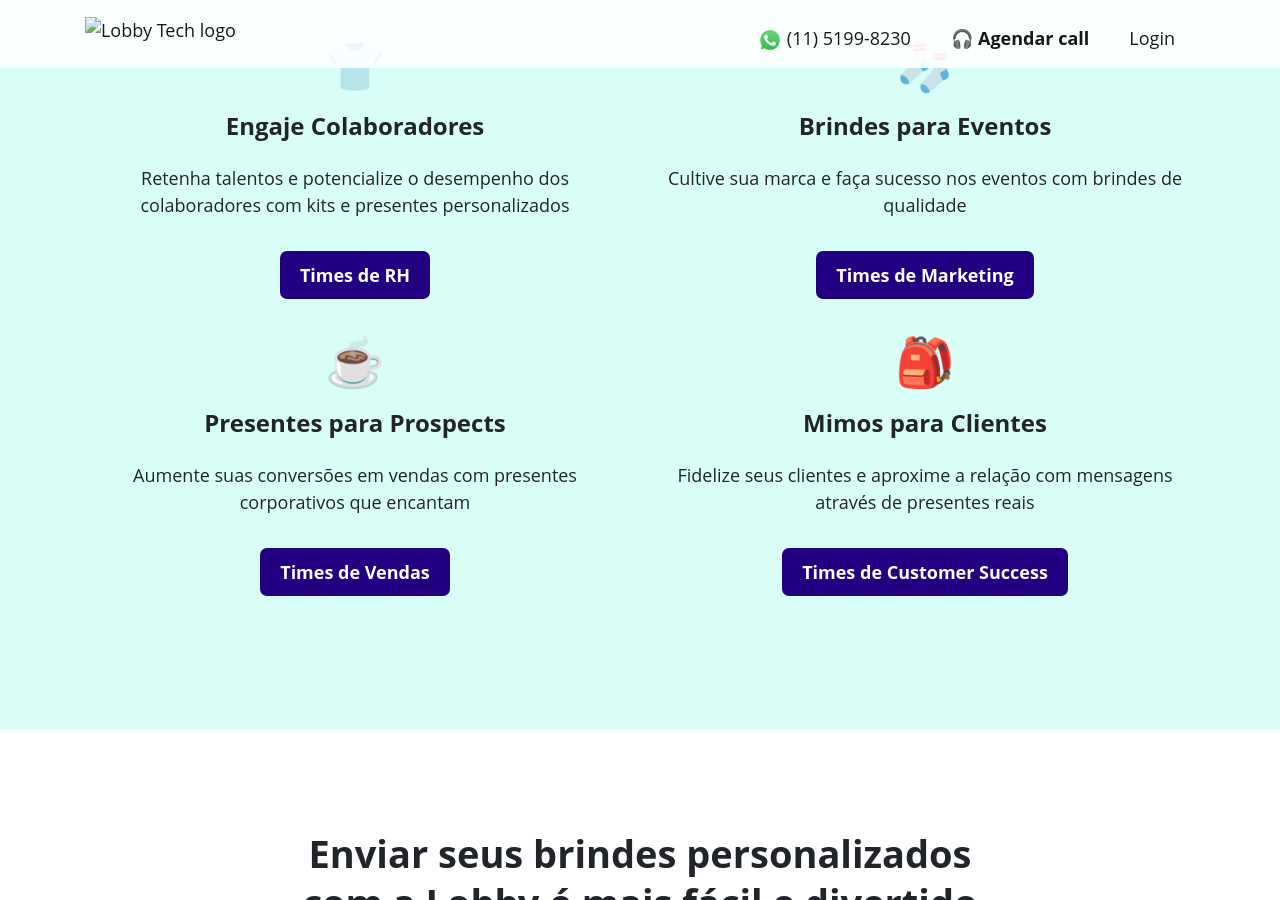
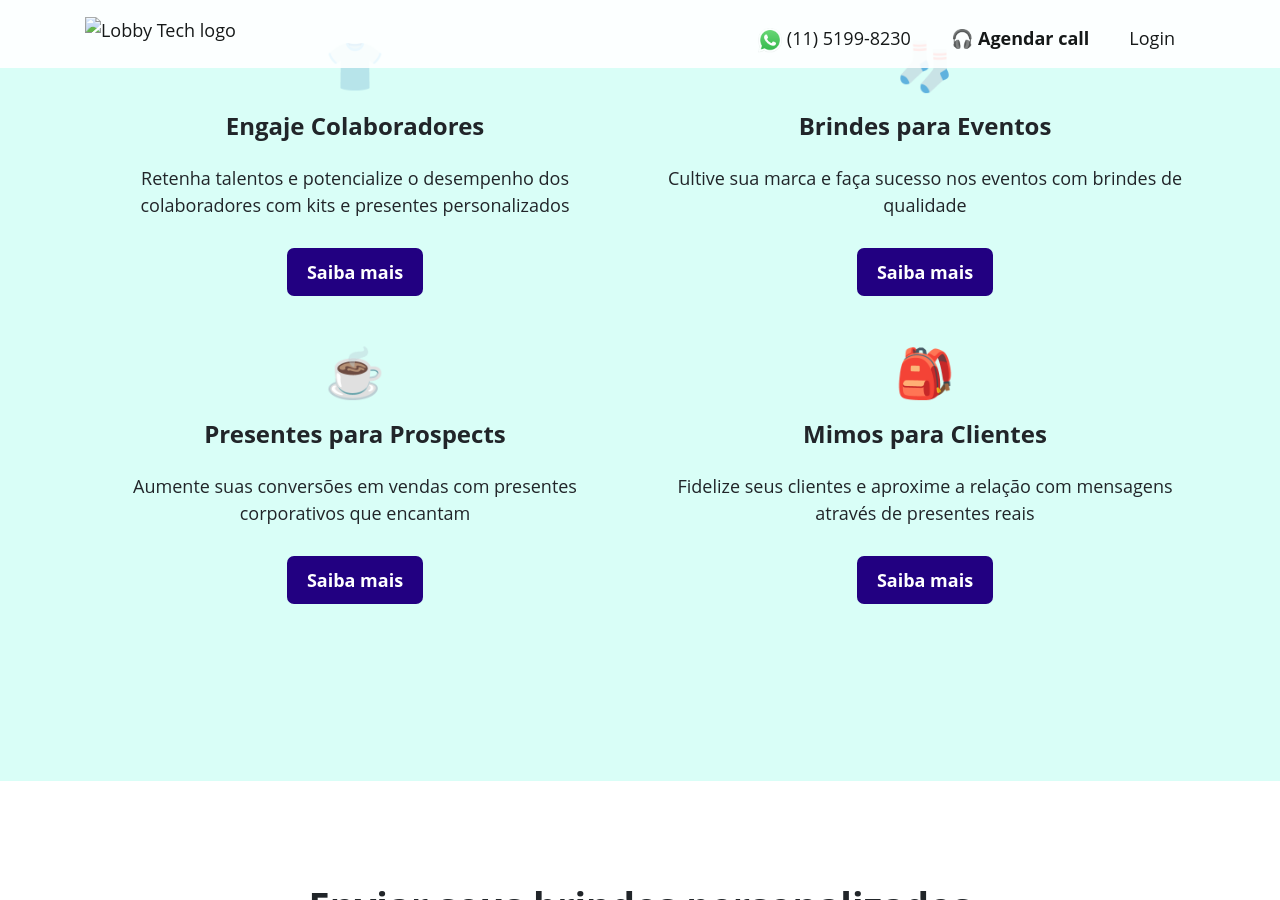
Before and after one commit to lobby-tech/lobby.tech, a Jekyll site: the page built from index.html, in a window 1280 px wide and 900 px high, scrolled down 1377 px. Built offline with Jekyll 4.4.1, drawn with Linux system fonts in a browser that asks for light colours; a script that is not in the unit is left out; comment, search, counter and statistics services are not loaded.

Commit message:
Updated site

```diff
--- a/customer-success.html
+++ b/customer-success.html
@@ -15,7 +15,7 @@ layout: home
         </h2>
         <br>
         <p>
-          <a href="/monte-seu-kit" class="btn js-btn-catalog">
+          <a href="/monte-seu-kit?lp=customer-success" class="btn js-btn-catalog">
             Monte seu kit 🎁
           </a>
         </p>
@@ -61,7 +61,7 @@ layout: home
   </div>
   <br>
   <p>
-    <a href="/monte-seu-kit" class="btn js-btn-catalog">
+    <a href="/monte-seu-kit?lp=customer-success" class="btn js-btn-catalog">
       Monte seu kit
     </a>
   </p>
@@ -137,7 +137,7 @@ layout: home
     var params = new URLSearchParams(window.location.search);
     var btnCatalog = document.getElementsByClassName('js-btn-catalog');
     for (i = 0; i < btnCatalog.length; i++) {
-      btnCatalog[i].setAttribute('href', btnCatalog[i].getAttribute('href') + '?' + params);
+      btnCatalog[i].setAttribute('href', btnCatalog[i].getAttribute('href') + '&' + params);
     }
   })();
 </script>
--- a/index.html
+++ b/index.html
@@ -109,9 +109,8 @@ layout: home
         <p class="font--xxl">👕</p>
         <h2 class="font--lg"><b>Engaje Colaboradores</b></h2>
         <p>Retenha talentos e potencialize o desempenho dos colaboradores com kits e presentes personalizados</p>
-        <br>
-        <p>
-          <a href="/rh" class="btn">Times de RH</a>
+        <p style="margin-top:40px;margin-bottom:30px">
+          <a href="/rh" class="btn">Saiba mais</a>
         </p>
         <br>
       </section>
@@ -119,9 +118,8 @@ layout: home
         <p class="font--xxl">🧦</p>
         <h2 class="font--lg"><b>Brindes para Eventos</b></h2>
         <p>Cultive sua marca e faça sucesso nos eventos com brindes de qualidade</p>
-        <br>
-        <p>
-          <a href="/marketing" class="btn">Times de Marketing</a>
+        <p style="margin-top:40px;margin-bottom:30px">
+          <a href="/marketing" class="btn">Saiba mais</a>
         </p>
         <br>
       </section>
@@ -129,9 +127,8 @@ layout: home
         <p class="font--xxl">☕</p>
         <h2 class="font--lg"><b>Presentes para Prospects</b></h2>
         <p>Aumente suas conversões em vendas com presentes corporativos que encantam</p>
-        <br>
-        <p>
-          <a href="/vendas" class="btn">Times de Vendas</a>
+        <p style="margin-top:40px;margin-bottom:30px">
+          <a href="/vendas" class="btn">Saiba mais</a>
         </p>
         <br>
       </section>
@@ -139,9 +136,8 @@ layout: home
         <p class="font--xxl">🎒</p>
         <h2 class="font--lg"><b>Mimos para Clientes</b></h2>
         <p>Fidelize seus clientes e aproxime a relação com mensagens através de presentes reais</p>
-        <br>
-        <p>
-          <a href="/customer-success" class="btn">Times de Customer Success</a>
+        <p style="margin-top:40px;margin-bottom:60px">
+          <a href="/customer-success" class="btn">Saiba mais</a>
         </p>
         <br>
       </section>
--- a/marketing.html
+++ b/marketing.html
@@ -15,7 +15,7 @@ layout: home
         </h2>
         <br>
         <p>
-          <a href="/monte-seu-kit" class="btn js-btn-catalog">
+          <a href="/monte-seu-kit?lp=marketing" class="btn js-btn-catalog">
             Monte seu kit 🎁
           </a>
         </p>
@@ -61,7 +61,7 @@ layout: home
   </div>
   <br>
   <p>
-    <a href="/monte-seu-kit" class="btn js-btn-catalog">
+    <a href="/monte-seu-kit?lp=marketing" class="btn js-btn-catalog">
       Monte seu kit
     </a>
   </p>
@@ -108,7 +108,7 @@ layout: home
     var params = new URLSearchParams(window.location.search);
     var btnCatalog = document.getElementsByClassName('js-btn-catalog');
     for (i = 0; i < btnCatalog.length; i++) {
-      btnCatalog[i].setAttribute('href', btnCatalog[i].getAttribute('href') + '?' + params);
+      btnCatalog[i].setAttribute('href', btnCatalog[i].getAttribute('href') + '&' + params);
     }
   })();
 </script>
--- a/rh.html
+++ b/rh.html
@@ -15,7 +15,7 @@ layout: home
         </h2>
         <br>
         <p>
-          <a href="/monte-seu-kit" class="btn js-btn-catalog">
+          <a href="/monte-seu-kit?lp=rh" class="btn js-btn-catalog">
             Monte seu kit 🎁
           </a>
         </p>
@@ -78,7 +78,7 @@ layout: home
   </div>
   <br>
   <p>
-    <a href="/monte-seu-kit" class="btn js-btn-catalog">
+    <a href="/monte-seu-kit?lp=rh" class="btn js-btn-catalog">
       Monte seu kit
     </a>
   </p>
@@ -195,7 +195,7 @@ layout: home
     var params = new URLSearchParams(window.location.search);
     var btnCatalog = document.getElementsByClassName('js-btn-catalog');
     for (i = 0; i < btnCatalog.length; i++) {
-      btnCatalog[i].setAttribute('href', btnCatalog[i].getAttribute('href') + '?' + params);
+      btnCatalog[i].setAttribute('href', btnCatalog[i].getAttribute('href') + '&' + params);
     }
   })();
 </script>
--- a/vendas.html
+++ b/vendas.html
@@ -15,7 +15,7 @@ layout: home
         </h2>
         <br>
         <p>
-          <a href="/monte-seu-kit" class="btn js-btn-catalog">
+          <a href="/monte-seu-kit?lp=vendas" class="btn js-btn-catalog">
             Monte seu kit 🎁
           </a>
         </p>
@@ -61,7 +61,7 @@ layout: home
   </div>
   <br>
   <p>
-    <a href="/monte-seu-kit" class="btn js-btn-catalog">
+    <a href="/monte-seu-kit?lp=vendas" class="btn js-btn-catalog">
       Monte seu kit
     </a>
   </p>
@@ -108,7 +108,7 @@ layout: home
     var params = new URLSearchParams(window.location.search);
     var btnCatalog = document.getElementsByClassName('js-btn-catalog');
     for (i = 0; i < btnCatalog.length; i++) {
-      btnCatalog[i].setAttribute('href', btnCatalog[i].getAttribute('href') + '?' + params);
+      btnCatalog[i].setAttribute('href', btnCatalog[i].getAttribute('href') + '&' + params);
     }
   })();
 </script>
```
